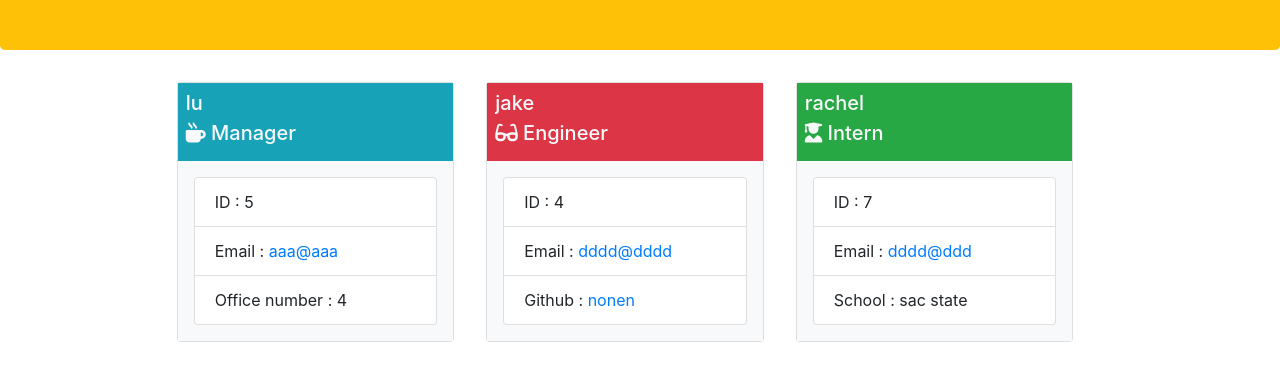
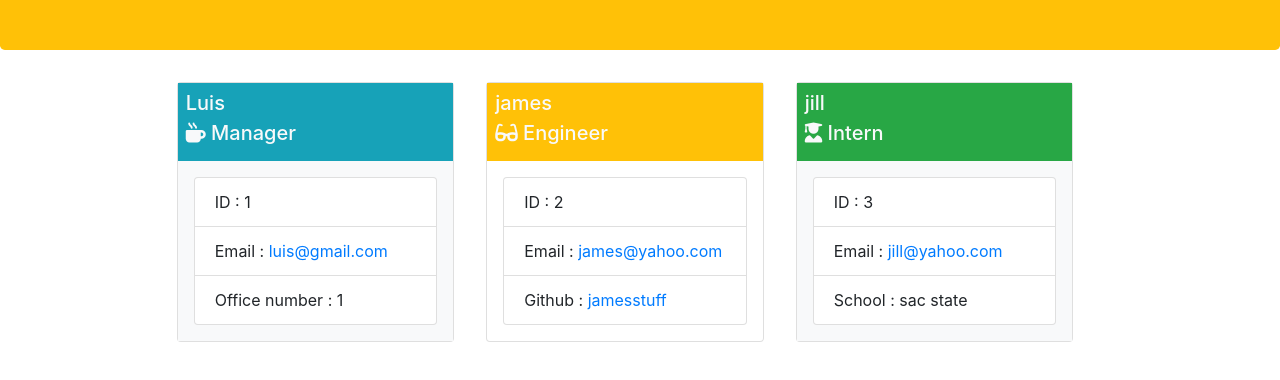
Before and after one commit to huicho510/employee-generator, a website: page main/index.html in a window 1280 px wide. Shown: the part 134-514 px from the top of the page. Drawn offline with nearby package versions, Linux system fonts and the light colour scheme.

Commit message:
final push

```diff
--- a/main/index.html
+++ b/main/index.html
@@ -28,64 +28,56 @@
           <div class="card m-3 col-3 p-0" style="width: 18rem;">
     <div class="card-body m-0 p-0">
         <div class="bg-info m-0 p-2 text-light">
-                <h5 class="card-title">lu</h5>
-                <h5 class="card-subtitle mb-2">
-                  <i class="fas fa-mug-hot"></i> Manager
-                </h5>
+            <h5 class="card-title">Luis</h5>
+            <h5 class="card-subtitle mb-2"><i class="fas fa-mug-hot"></i> Manager</h5>
         </div>
         <div class="p-3 bg-light">
             <ul class="list-group">
                 <li class="list-group-item">
-                    ID : 5
+                    ID : 1
                 </li>
                 <li class="list-group-item">
-                    Email : <a href="aaa@aaa">aaa@aaa</a>
+                    Email : <a href="luis@gmail.com">luis@gmail.com</a>
                 </li>
                 <li class="list-group-item">
-                    Office number : 4
+                    Office number : 1
                 </li>
             </ul>
         </div>
     </div>
+</div><div class="card m-3 col-3 p-0" style="width: 18rem;">
+    <div class="card-body m-0 p-0">
+        <div class="bg-warning m-0 p-2 text-light">
+            <h5 class="card-title">james</h5>
+            <h5 class="card-subtitle mb-2"><i class="fas fa-glasses"></i> Engineer</h5>
         </div>
-          <div class="card m-3 col-3 p-0" style="width: 18rem;">
+        <div class="p-3">
+            <ul class="list-group">
+                <li class="list-group-item">
+                    ID : 2
+                </li>
+                <li class="list-group-item">
+                    Email : <a href="james@yahoo.com">james@yahoo.com</a>
+                </li>
+                <li class="list-group-item">
+                    Github : <a href="jamesstuff">jamesstuff</a>
+                </li>
+            </ul>
+        </div>
+    </div>
+</div><div class="card m-3 col-3 p-0" style="width: 18rem;">
     <div class="card-body m-0 p-0">
-              <div class="bg-danger m-0 p-2 text-light">
-                <h5 class="card-title">jake</h5>
-                <h5 class="card-subtitle mb-2">
-                  <i class="fas fa-glasses"></i> Engineer
-                </h5>
+        <div class="bg-success m-0 p-2 text-light">
+            <h5 class="card-title">jill</h5>
+            <h5 class="card-subtitle mb-2"><i class="fas fa-user-graduate"></i> Intern</h5>
         </div>
         <div class="p-3 bg-light">
             <ul class="list-group">
                 <li class="list-group-item">
-                    ID : 4
+                    ID : 3
                 </li>
                 <li class="list-group-item">
-                    Email : <a href="dddd@dddd">dddd@dddd</a>
-                  </li>
-                  <li class="list-group-item">
-                    Github : <a href="nonen">nonen</a>
-                  </li>
-                </ul>
-              </div>
-            </div>
-          </div>
-          <div class="card m-3 col-3 p-0" style="width: 18rem;">
-            <div class="card-body m-0 p-0">
-              <div class="bg-success m-0 p-2 text-light">
-                <h5 class="card-title">rachel</h5>
-                <h5 class="card-subtitle mb-2">
-                  <i class="fas fa-user-graduate"></i> Intern
-                </h5>
-              </div>
-              <div class="p-3 bg-light">
-                <ul class="list-group">
-                  <li class="list-group-item">
-                    ID : 7
-                  </li>
-                  <li class="list-group-item">
-                    Email : <a href="dddd@ddd">dddd@ddd</a>
+                    Email : <a href="jill@yahoo.com">jill@yahoo.com</a>
                 </li>
                 <li class="list-group-item">
                     School : sac state
```
Also changed, not shown: templates1/engineer.html (+1 -1 lines). Lines whose indentation alone changed are shown as unchanged.
